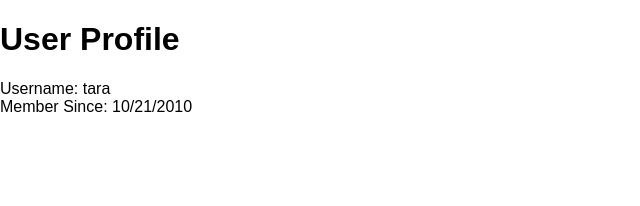
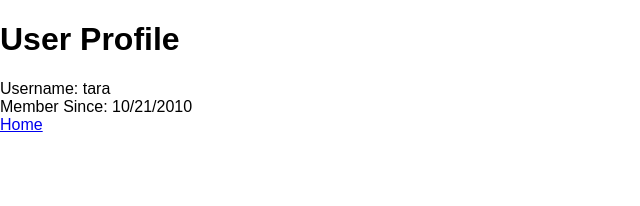
Before and after one commit to tara-fenton/react-router, a React (Create React App) app: page /userProfile in a window 1280 px wide. Shown: the top 206 px of the page, without its empty margins (0-640 px from the left). Built offline with nearby package versions, Linux system fonts and the light colour scheme.

Commit message:
link back to home from userprofile

```diff
--- a/src/components/UserProfile.jsx
+++ b/src/components/UserProfile.jsx
@@ -1,4 +1,5 @@
 import React, { Component } from 'react';
+import {Link} from 'react-router-dom';
 
 class UserProfile extends Component{
   render(){
@@ -8,6 +9,7 @@ class UserProfile extends Component{
 
         <div>Username: {this.props.userName}</div>
         <div>Member Since: {this.props.memberSince}</div>
+        <Link to="/">Home</Link>
       </div>
     )
   }
```
